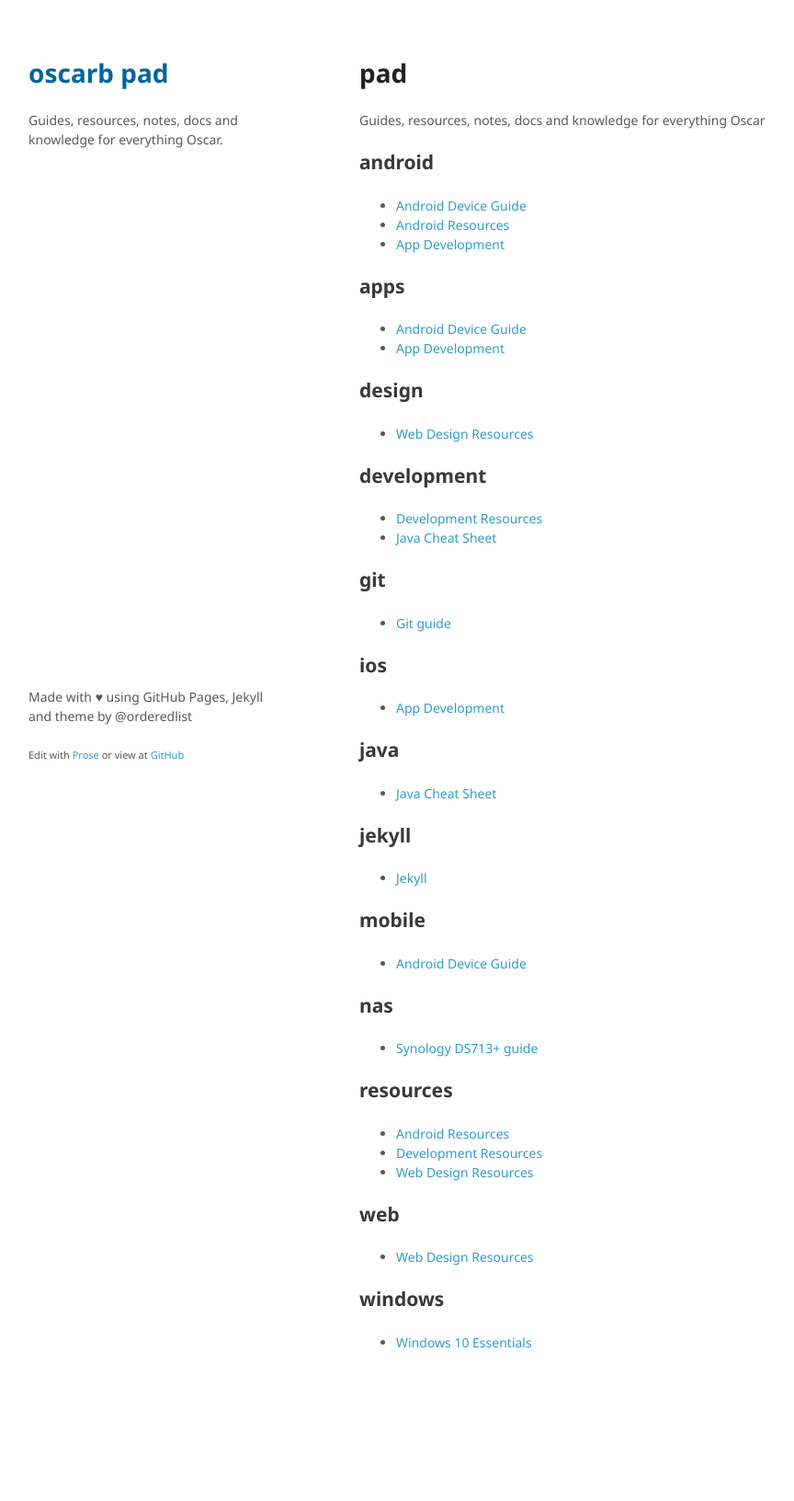
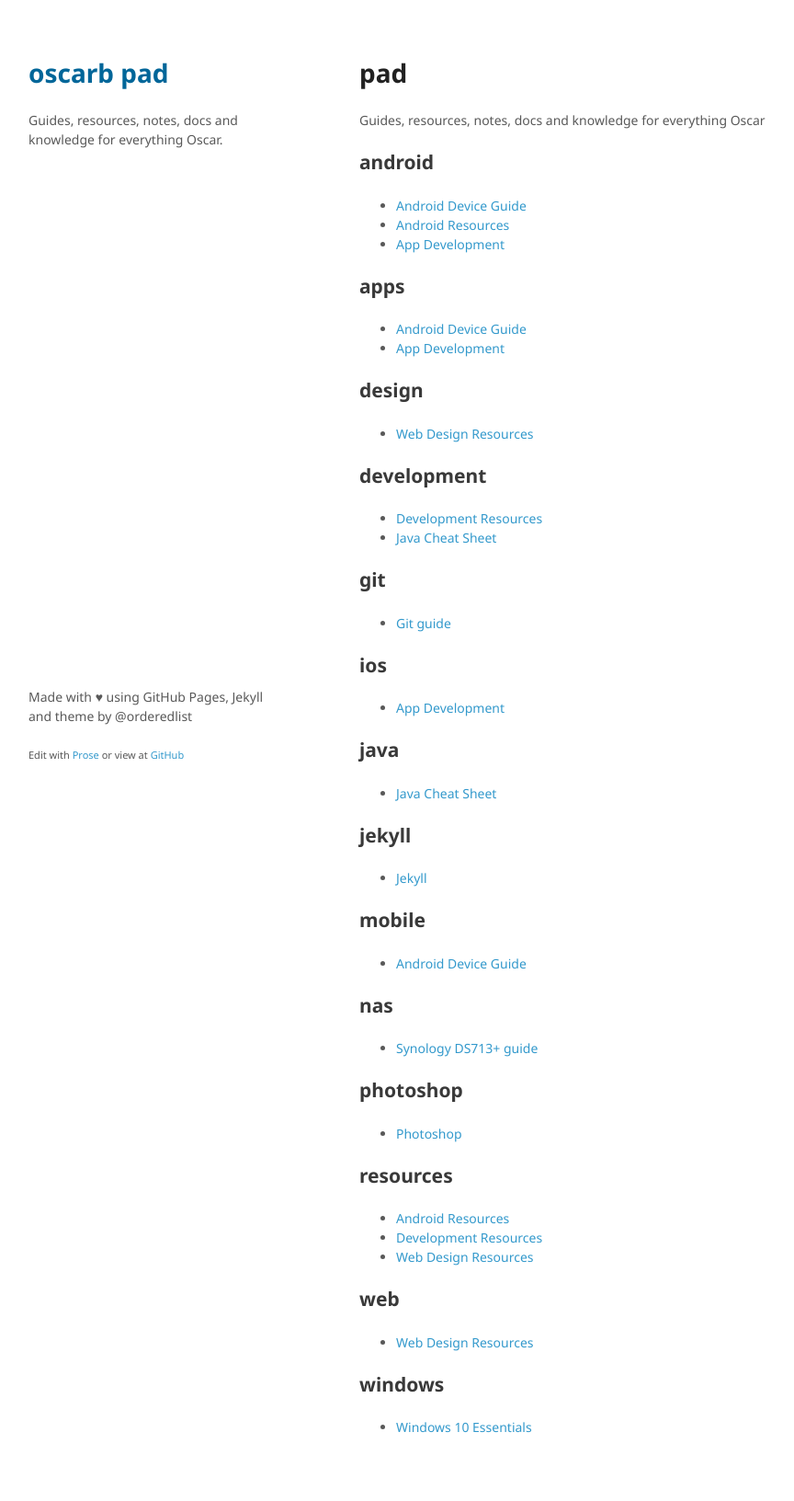
Before and after one commit to oscarb/pad, a Jekyll site: the page built from index.md, in a window 1280 px wide. Shown: the whole page at 92% size, without its empty margins (129-993 px from the left). Built offline with Jekyll 4.4.1, drawn with Linux system fonts in a browser that asks for light colours; before the commit the page ends 1540 px from its top, so only the background shows below that.

Commit message:
Created photoshop.md

```diff
--- a/_docs/photoshop.md
+++ b/_docs/photoshop.md
@@ -1,3 +1,8 @@
+---
+title: Photoshop
+tags: [photoshop]
+---
+
 # Photoshop resources
 
 ## Resources
```
